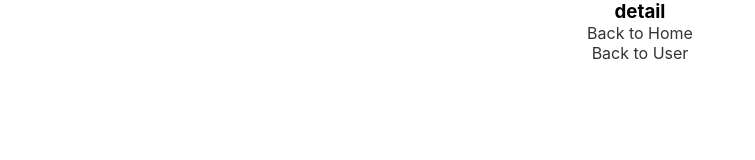
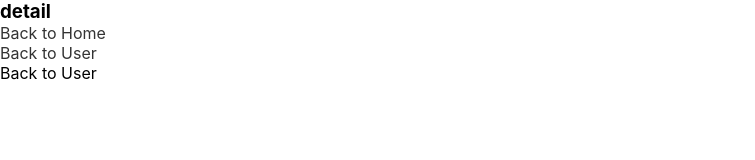
Before and after one commit to 438198602/react-test, a React app: page /detail in a window 1280 px wide. Shown: the whole page, without its empty margins (0-755 px from the left). Built offline with nearby package versions, Linux system fonts and the light colour scheme.

Commit message:
route修改

```diff
--- a/src/index.scss
+++ b/src/index.scss
@@ -14,6 +14,7 @@ body {
   tap-highlight-color: rgba(0, 0, 0, 0);
   /*禁止微信内置浏览器调整字体大小*/
   -webkit-text-size-adjust: 100% !important;
+  -webkit-overflow-scrolling: touch; /*这句是为了滑动更顺畅*/
 }
 
 code {
@@ -25,6 +26,10 @@ code {
   margin: 0;
   padding: 0;
 }
+a {
+  color: #333;
+  text-decoration: none;
+}
 html,
 body,
 #root {
@@ -32,17 +37,7 @@ body,
   height: 100%;
 }
 
-a {
-  color: #333;
-  text-decoration: none;
-}
-
-.app {
-  width: 100%;
-  height: 100%;
-  background-color: #fff;
-
-  .tab_bar {
+.root_tab_bar {
   position: fixed;
   bottom: 0;
   display: flex;
@@ -52,10 +47,6 @@ a {
   height: 49px;
   border-top: 1px solid #ccc;
   background-color: #f5f5f5;
-
-    .item {
-      flex: 1;
-      height: 100%;
 
   .link {
     display: flex;
@@ -69,30 +60,7 @@ a {
     }
   }
 }
+
+.root_page {
+  margin-bottom: 50px;
 }
-
-  .container {
-    position: fixed;
-    top: 0;
-    right: 0;
-    bottom: 50px;
-    left: 0;
-    z-index: 999;
-    overflow-x: hidden;
-    overflow-y: scroll;
-
-    .page0 {
-      width: 100%;
-      height: 100%;
-    }
-    .pages {
-      position: fixed;
-      top: 0;
-      left: 0;
-      right: 0;
-      bottom: 0;
-      z-index: 1000;
-      background-color: #fff;
-    }
-  }
-}
--- a/src/pages/App.js
+++ b/src/pages/App.js
@@ -9,38 +9,63 @@ import {
 import { Provider } from "react-redux";
 import store from "../store/index";
 
-import Home from "./Home";
-import User from "./User";
-import Detail from "./Detail";
+const Home = React.lazy(() => import("./Home"));
+const User = React.lazy(() => import("./User"));
+const Detail = React.lazy(() => import("./Detail"));
+
+const routes = [
+  {
+    path: "/",
+    exact: true,
+    isTabBar: true,
+    component: Home
+  },
+  {
+    path: "/user",
+    exact: false,
+    isTabBar: true,
+    component: User
+  },
+  {
+    path: "/detail",
+    exact: false,
+    component: Detail
+  }
+];
 
 export default class Routers extends Component {
   render() {
     return (
       <Provider store={store}>
         <Router>
-          <div className="app">
-            <div className="tab_bar">
-              <div className="item">
-                <NavLink exact to="/" className="link">
-                  <span>首页</span>
-                </NavLink>
-              </div>
-              <div className="item">
-                <NavLink exact to="/user" className="link">
-                  <span>我的</span>
-                </NavLink>
-              </div>
-            </div>
+          <Switch>
+            {routes.map((route, i) => (
+              <Route
+                key={i}
+                path={route.path}
+                exact={route.exact}
+                render={props => (
+                  <React.Fragment key={i}>
+                    <React.Suspense fallback={<div>Loading...</div>}>
+                      <route.component {...props} />
+                    </React.Suspense>
 
-            <div className="container">
-              <Switch>
-                <Route path="/" exact component={Home} />
-                <Route path="/user" component={User} />
-                <Route path="/detail" component={Detail} />
-                <Redirect to="/" />
-              </Switch>
-            </div>
-          </div>
+                    {route.isTabBar && (
+                      <div className="root_tab_bar">
+                        <NavLink exact to="/" className="link">
+                          首页
+                        </NavLink>
+                        <NavLink exact to="/user" className="link">
+                          我的
+                        </NavLink>
+                      </div>
+                    )}
+                  </React.Fragment>
+                )}
+              />
+            ))}
+            <Redirect to="/" />
+          </Switch>
         </Router>
       </Provider>
     );
--- a/src/pages/Detail/index.js
+++ b/src/pages/Detail/index.js
@@ -19,13 +19,20 @@ class App extends Component {
 
   render() {
     return (
-      <div className="pages App">
+      <div className="App">
         <h3>detail</h3>
         <div>
           <Link to="/">Back to Home</Link>
         </div>
         <div>
           <Link to="/User">Back to User</Link>
+        </div>
+        <div
+          onClick={() => {
+            this.props.history.goBack();
+          }}
+        >
+          Back to User
         </div>
       </div>
     );
--- a/src/pages/Home/index.js
+++ b/src/pages/Home/index.js
@@ -20,7 +20,7 @@ class App extends Component {
 
   render() {
     return (
-      <div className="page0 App">
+      <div className="root_page App">
         <header className="App-header">
           <img src={logo} className="App-logo" alt="logo" />
           <p>
--- a/src/pages/User/index.js
+++ b/src/pages/User/index.js
@@ -17,6 +17,10 @@ class App extends Component {
   componentDidMount() {
     console.log(this.props.lists);
     this.props.actions.getDataLists(data);
+    setTimeout(() => {
+      window.scrollTo(0, 100);
+      console.log("top");
+    }, 100);
   }
 
   componentWillUnmount() {
@@ -28,7 +32,8 @@ class App extends Component {
     console.log(this.props);
 
     return (
-      <div className="page0 user">
+      <div className="root_page user">
+        <div>
           {lists.map((item, index) => {
             return (
               <div key={index} className="item">
@@ -50,6 +55,7 @@ class App extends Component {
             );
           })}
         </div>
+      </div>
     );
   }
 }
```
Lines whose indentation alone changed are shown as unchanged.
